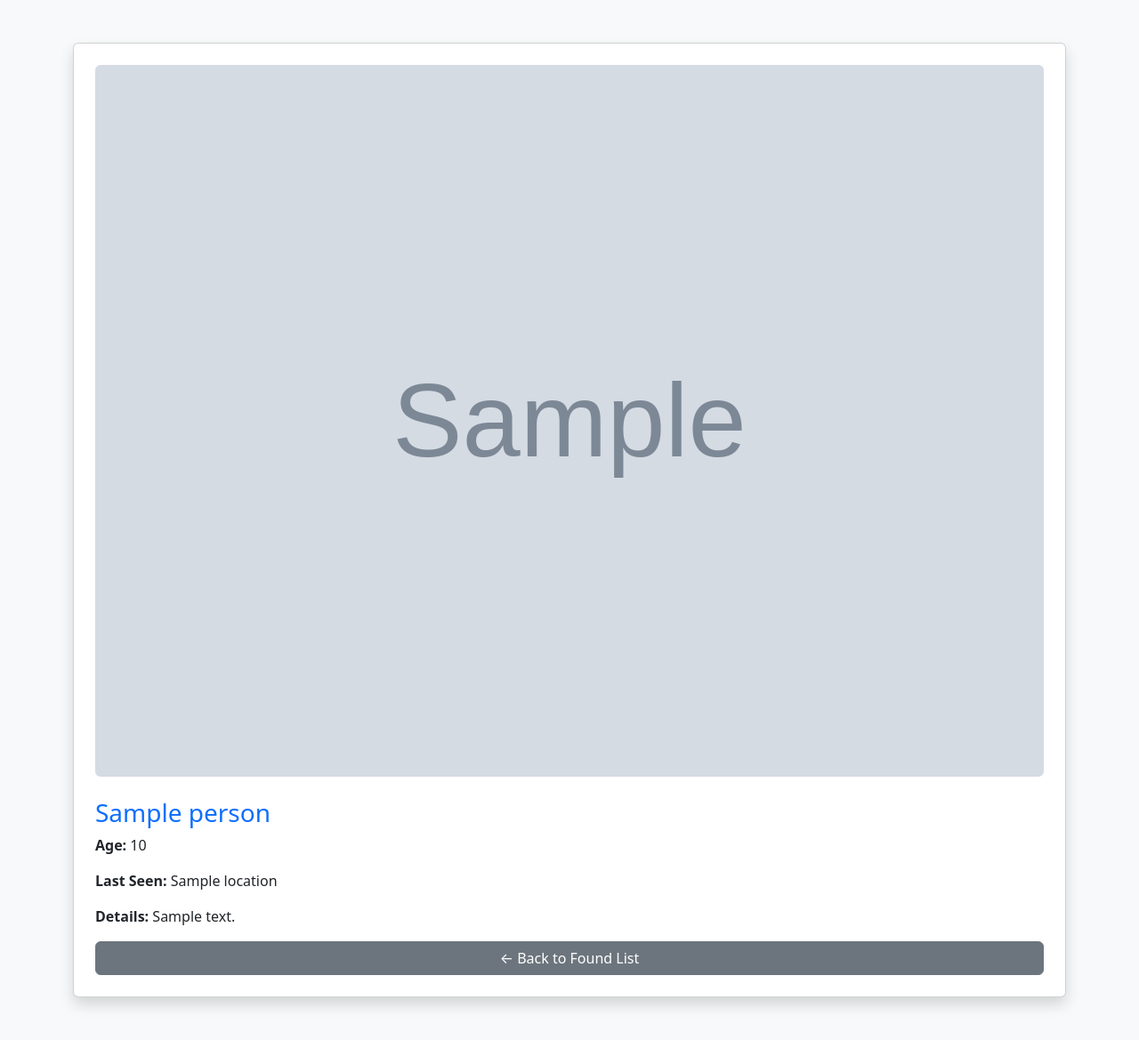
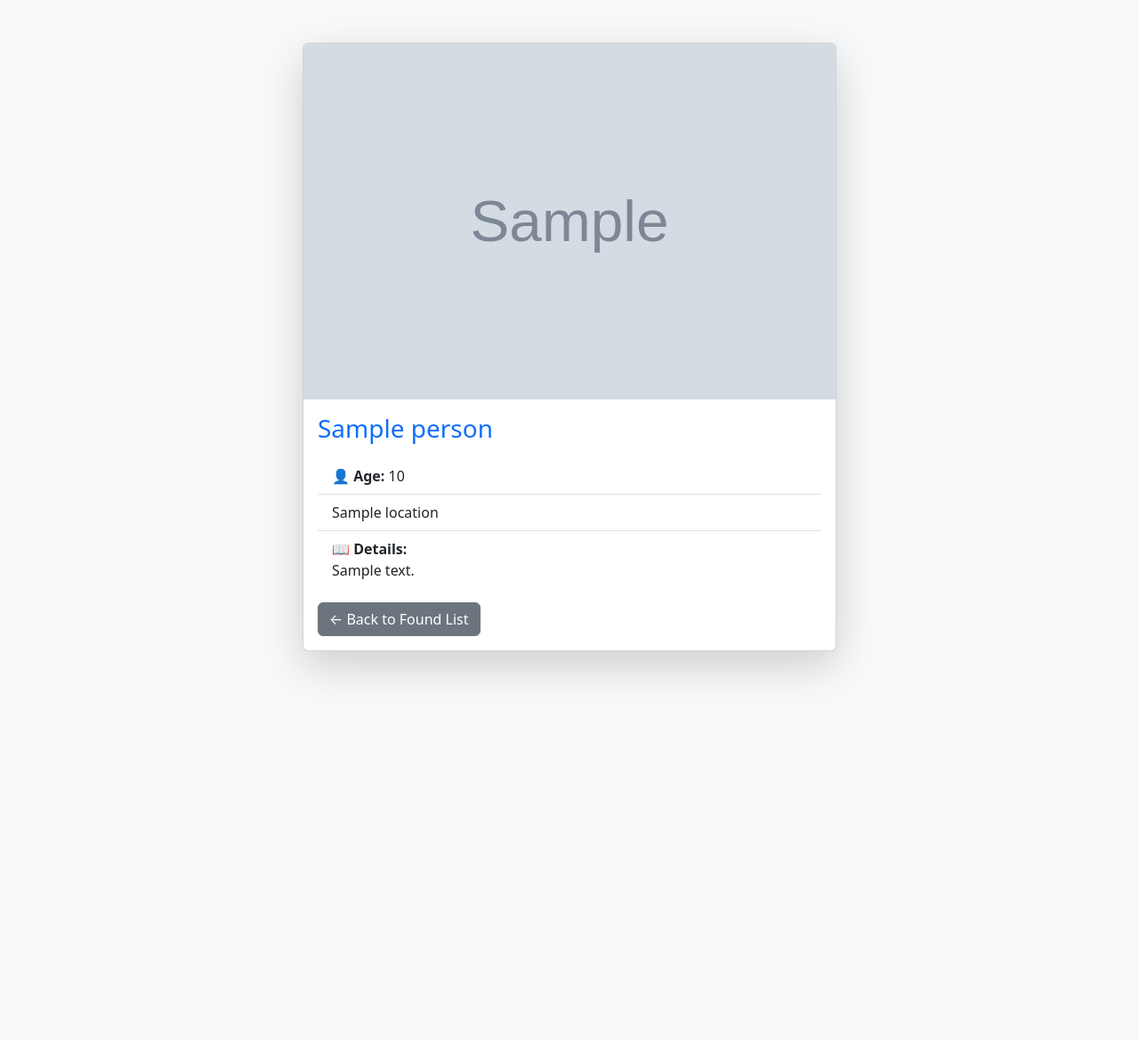
Before and after one commit to Harshika644/lost-and-found-, a Flask app: template templates/detail.html in a window 1280 px wide. Shown: the whole page at 89% size. After the commit the page ends 761 px from the top, so only its background shows below. Run offline with Flask 3, Linux system fonts and the light colour scheme; the template is opened without the code that fills it: most values are stand-ins (such as "Sample title", 1, 10 or a date in 2020); grey boxes marked "Sample" are stand-in pictures.

Commit message:
Update detail.html

```diff
--- a/templates/detail.html
+++ b/templates/detail.html
@@ -2,18 +2,23 @@
 <html lang="en">
 <head>
   <meta charset="UTF-8">
-  <title>Person Details</title>
+  <title>{{ person.name }} - Details</title>
+  <meta name="viewport" content="width=device-width, initial-scale=1">
   <link href="https://cdn.jsdelivr.net/npm/bootstrap@5.3.0/dist/css/bootstrap.min.css" rel="stylesheet">
 </head>
 <body class="bg-light">
   <div class="container py-5">
-    <div class="card shadow p-4">
-      <img src="{{ person.photo }}" class="img-fluid rounded mb-4" alt="{{ person.name }}">
-      <h3 class="text-primary">{{ person.name }}</h3>
-      <p><strong>Age:</strong> {{ person.age }}</p>
-      <p><strong>Last Seen:</strong> {{ person.location }}</p>
-      <p><strong>Details:</strong> {{ person.details }}</p>
-      <a href="/found" class="btn btn-secondary">← Back to Found List</a>
+    <div class="card shadow-lg mx-auto" style="max-width: 600px;">
+      <img src="{{ person.photo }}" class="card-img-top" alt="{{ person.name }}" style="height: 400px; object-fit: cover;">
+      <div class="card-body">
+        <h3 class="card-title text-primary">{{ person.name }}</h3>
+        <ul class="list-group list-group-flush my-3">
+          <li class="list-group-item"><strong>👤 Age:</strong> {{ person.age }}</li>
+          <li class="list-group-item"><strong📍 Last Seen:</strong> {{ person.location }}</li>
+          <li class="list-group-item"><strong>📖 Details:</strong><br>{{ person.details }}</li>
+        </ul>
+        <a href="/found" class="btn btn-secondary">← Back to Found List</a>
+      </div>
     </div>
   </div>
 </body>
```
